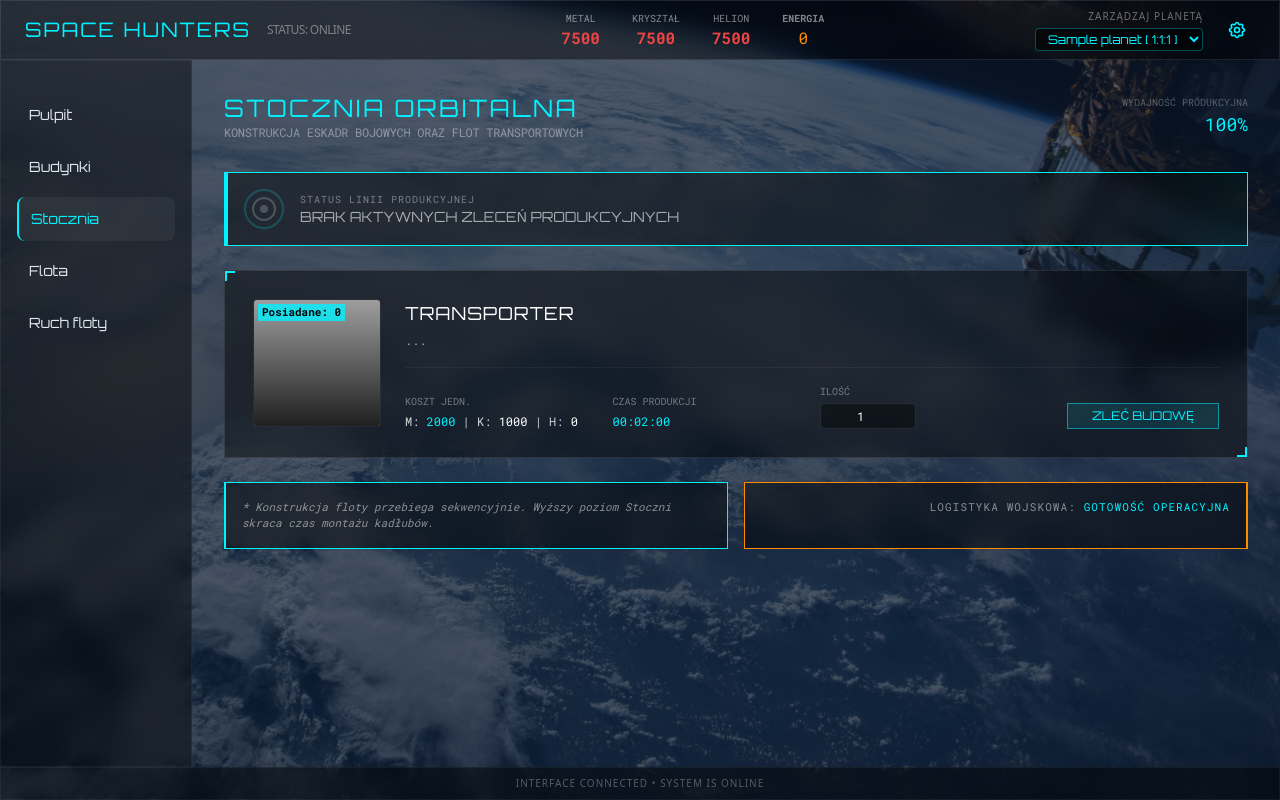
After one commit to Lord-zet/spacehunters, a Django app: page /game/planet/1/shipyard/ in a window 1280 px wide. The commit adds this page. Run offline with Django 5.2, Linux system fonts and the light colour scheme; a user stored in the database is signed in; tables that the repository leaves empty hold one stand-in row (values such as "Sample post"); some libraries are stand-ins or nearby versions; grey boxes are pictures that could not be loaded.

Commit message:
feat: add shipyard view, route and template.

```diff
--- a/src/apps/game/templates/game/base.html
+++ b/src/apps/game/templates/game/base.html
@@ -194,7 +194,11 @@
                         Budynki
                     </a>
                 </li>
-
+                <li>
+                    <a href="{% url 'game:shipyard' pk=planet.id %}" class="flex items-center p-3 transition-colors hover:bg-white/10 rounded-lg {% if request.resolver_match.url_name == 'shipyard' %}nav-link-active{% endif %}">
+                        Stocznia
+                    </a>
+                </li>
                 <li>
                     <a href="{% url 'game:send_fleet' pk=planet.id %}" class="flex items-center p-3 transition-colors hover:bg-white/10 rounded-lg {% if request.resolver_match.url_name == 'send_fleet' %}nav-link-active{% endif %}">
                         Flota
--- /dev/null
+++ b/src/apps/game/templates/game/shipyard.html
@@ -0,0 +1,137 @@
+{% extends "game/base.html" %}
+{% load time_extras %}
+
+{% block title %}Stocznia | {{ planet.name }}{% endblock %}
+
+{% block content %}
+
+
+{% if planet_buildings.shipyard_level < 1 %}
+    <div class="warning">
+        <div class="glass-panel p-4 text-[14px] text-white/50 text-left border-r-2 border-accent-orange uppercase tracking-widest">
+            Musisz najpierw wybudować stocznię.
+        </div>
+    </div>
+
+{% else %}
+
+    <div class="max-w-5xl mx-auto space-y-6 font-mono text-white">
+
+        <!-- NAGŁÓWEK SEKCJI -->
+        <div class="flex items-center justify-between mb-8">
+            <div>
+                <h2 class="font-scifi text-2xl text-accent-cyan tracking-widest uppercase">Stocznia orbitalna</h2>
+                <p class="text-xs text-white/40 uppercase tracking-tight">Konstrukcja eskadr bojowych oraz flot transportowych</p>
+            </div>
+            <div class="text-right">
+                <span class="text-[10px] block text-white/30 uppercase">Wydajność produkcyjna</span>
+                <span class="text-lg text-accent-cyan">100%</span>
+            </div>
+        </div>
+
+        <!-- PANEL STATUSU PRODUKCJI STOCZNI -->
+        <div class="glass-panel border-l-4 border-accent-cyan p-4 flex items-center justify-between overflow-hidden relative">
+            <div class="flex items-center space-x-4">
+                <div class="relative">
+                    <div class="w-10 h-10 rounded-full border-2 border-accent-cyan/20 flex items-center justify-center">
+                        {% if ship_construction_in_progress %}
+                            <div class="w-6 h-6 border-2 border-accent-cyan border-t-transparent rounded-full animate-spin"></div>
+                        {% else %}
+                            <div class="w-6 h-6 border-2 border-white/20 rounded-full flex items-center justify-center">
+                                <div class="w-2 h-2 bg-white/20 rounded-full"></div>
+                            </div>
+                        {% endif %}
+                    </div>
+                </div>
+                <div>
+                    <p class="text-[10px] text-white/40 uppercase tracking-widest">Status Linii Produkcyjnej</p>
+                    <h3 class="text-sm font-scifi uppercase">
+                        {% if ship_construction_in_progress %}
+                            W budowie: <span class="text-accent-cyan">{{ active_ship_label }} [ {{ ship_construction.quantity }} szt. ]</span>
+                        {% else %}
+                            <span class="text-white/60">Brak aktywnych zleceń produkcyjnych</span>
+                        {% endif %}
+                    </h3>
+                </div>
+            </div>
+
+            {% if ship_construction_in_progress %}
+            <div class="text-right">
+                <p class="text-[10px] text-white/40 uppercase tracking-widest">Pozostały czas</p>
+                <p class="text-sm font-scifi text-accent-orange">{{ ship_construction.ends_at|time_remaining }}</p>
+            </div>
+            {% endif %}
+
+            <!-- Dekoracyjne tło dla panelu -->
+            <div class="absolute right-0 top-0 h-full w-32 bg-gradient-to-l from-accent-cyan/5 to-transparent pointer-events-none"></div>
+        </div>
+
+        <!-- GŁÓWNY PANEL STATKÓW -->
+        <div class="glass-panel hud-border p-1">
+            <div class="divide-y divide-white/10">
+
+            {% for ship_code, item in shipyard_ships.items %}
+
+                    <div class="p-6 flex flex-col md:flex-row gap-6 hover:bg-white/5 transition-colors">
+                        <!-- Miniatura -->
+                        <div class="w-32 h-32 flex-shrink-0 bg-black/40 border border-white/10 rounded overflow-hidden relative">
+                            <div class="absolute inset-0 bg-gradient-to-t from-black/80 to-transparent z-10"></div>
+                            <img src="https://images.unsplash.com/photo-1534447677768-be436bb09401?auto=format&fit=crop&q=80&w=200" alt="Transporter" class="w-full h-full object-cover">
+                            <span class="absolute top-1 left-1 z-20 bg-accent-cyan/80 text-black text-[11px] px-1 font-bold">Posiadane: {{ item.owned_quantity }}</span>
+                        </div>
+
+                        <!-- Opis i Dane -->
+                        <div class="flex-1 flex flex-col justify-between">
+                            <div>
+                                <h3 class="text-lg font-scifi text-white uppercase tracking-wider">{{ item.config.label }}</h3>
+                                <p class="text-xs text-white/60 mt-1 leading-relaxed">...</p>
+                            </div>
+
+                            <form action="{% url 'game:shipyard' pk=planet.pk %}" method="POST" class="mt-4 grid grid-cols-1 md:grid-cols-4 gap-4 border-t border-white/5 pt-4 items-end">
+                                {% csrf_token %}
+                                <div>
+                                    <p class="text-[10px] text-white/40 uppercase mb-1">Koszt jedn.</p>
+                                    <p class="text-xs text-white/80">M: <span class="text-accent-cyan">{{ item.unit_cost.metal|default:0 }}</span> | K: <span class="text-white">{{ item.unit_cost.crystal|default:0 }}</span> | H: <span class="text-white">{{ item.unit_cost.helion|default:0 }}</span></p>
+                                </div>
+                                <div>
+                                    <p class="text-[10px] text-white/40 uppercase mb-1">Czas produkcji</p>
+                                    <p class="text-xs text-accent-cyan font-mono">{{ item.unit_build_time|format_duration }}</p>
+                                </div>
+                                <div>
+                                    <p class="text-[10px] text-white/40 uppercase mb-1">Ilość</p>
+                                    <input type="hidden" name="ship_code" value="{{ ship_code }}">
+                                    <input type="number" name="quantity" min="1" value="1"
+                                           class="w-full md:w-24 bg-black/40 border border-white/10 rounded px-2 py-1 text-xs text-center focus:border-accent-cyan outline-none transition-all">
+                                </div>
+                                <div class="flex justify-end">
+                                    <button type="submit" class="w-full md:w-auto bg-accent-cyan/10 hover:bg-accent-cyan/30 border border-accent-cyan/50 text-accent-cyan px-6 py-1 text-xs uppercase font-scifi transition-all hover:scale-105 active:scale-95"
+                                            {% if ship_construction_in_progress or planet_buildings.shipyard_level < item.config.required_shipyard_level %}
+                                                disabled
+                                            {% endif %}>
+                                        Zleć budowę
+                                    </button>
+
+                                </div>
+                            </form>
+                        </div>
+                    </div>
+
+            {% endfor %}
+
+            </div>
+        </div>
+
+        <!-- PANEL INFORMACYJNY (DOLNY) -->
+        <div class="grid grid-cols-1 md:grid-cols-2 gap-4">
+            <div class="glass-panel p-4 text-[11px] text-white/50 italic border-l-2 border-accent-cyan">
+                * Konstrukcja floty przebiega sekwencyjnie. Wyższy poziom Stoczni skraca czas montażu kadłubów.
+            </div>
+            <div class="glass-panel p-4 text-[11px] text-white/50 text-right border-r-2 border-accent-orange uppercase tracking-widest">
+                Logistyka wojskowa: <span class="text-accent-cyan">Gotowość operacyjna</span>
+            </div>
+        </div>
+    </div>
+
+{% endif %}
+
+{% endblock %}
--- a/src/apps/game/templatetags/time_extras.py
+++ b/src/apps/game/templatetags/time_extras.py
@@ -24,3 +24,20 @@ def time_remaining(value):
     seconds = total_seconds % 60
 
     return f"{minutes}m {seconds}s"
+
+
+@register.filter
+def format_duration(value):
+    try:
+        total_seconds = int(value)
+    except (TypeError, ValueError):
+        return value
+
+    if total_seconds < 0:
+        total_seconds = 0
+
+    hours = total_seconds // 3600
+    minutes = (total_seconds % 3600) // 60
+    seconds = total_seconds % 60
+
+    return f"{hours:02}:{minutes:02}:{seconds:02}"
--- a/src/apps/game/urls.py
+++ b/src/apps/game/urls.py
@@ -9,4 +9,5 @@ urlpatterns = [
     path("planet/<int:pk>/send-fleet/", views.send_fleet, name="send_fleet"),
     path("planet/<int:pk>/fleets/", views.fleet_list, name="fleet_list"),
     path("planet/<int:pk>/buildings/", views.planet_buildings, name="buildings"),
+    path("planet/<int:pk>/shipyard/", views.planet_shipyard, name="shipyard"),
 ]
--- a/src/apps/game/views.py
+++ b/src/apps/game/views.py
@@ -6,10 +6,16 @@ from django.utils import timezone
 from .models import Planet, Fleet
 from .forms import SendFleetForm
 from .buildings import BUILDINGS
+from .ships import SHIPS
 from .domain_services.fleet import send_transport_fleet, send_stationing_fleet
 from .domain_services.buildings import start_building_upgrade, get_upgrade_cost
 from .domain_services.resources import get_production_per_hour, get_storage_capacity
 from .domain_services.sync import synchronize_planet_state, synchronize_user_state
+from .domain_services.shipyard import (
+    start_ship_construction,
+    get_ship_construction_cost,
+    get_ship_construction_time_seconds,
+)
 from apps.game.domain.exceptions import DomainError
 from .selectors import (
     get_active_fleets_for_user,
@@ -208,3 +214,64 @@ def fleet_list(request, pk):
         "now": timezone.now(),
     }
     return render(request, "game/fleet_list.html", context)
+
+
+@login_required
+def planet_shipyard(request, pk):
+    planet = get_user_planet_or_404(request.user, pk)
+
+    synchronize_user_state(request.user)
+    planet, _ = synchronize_planet_state(planet)
+
+    request.session["active_planet_id"] = planet.id
+
+    if getattr(planet, "_ship_construction_finished", False):
+        messages.success(request, "Budowa statków została zakończona.")
+
+    if request.method == "POST":
+        ship_code = request.POST.get("ship_code", "").strip()
+        quantity_raw = request.POST.get("quantity", "0").strip()
+
+        try:
+            quantity = int(quantity_raw)
+        except ValueError:
+            messages.error(request, "Nieprawidłowa liczba statków.")
+            return redirect("game:shipyard", pk=planet.pk)
+
+        try:
+            start_ship_construction(planet, ship_code, quantity)
+            messages.success(request, "Rozpoczęto budowę statków.")
+        except DomainError as e:
+            messages.error(request, str(e))
+
+        return redirect("game:shipyard", pk=planet.pk)
+
+    background = get_planet_background(planet)
+    construction = planet.get_ship_construction()
+
+    active_ship_label = ""
+    if construction.ship_code:
+        active_ship_label = SHIPS.get(construction.ship_code, {}).get("label", construction.ship_code)
+
+    shipyard_ships = {
+        code: {
+            "config": config,
+            "owned_quantity": planet.get_ship_quantity(code),
+            "unit_cost": get_ship_construction_cost(code, 1),
+            "unit_build_time": get_ship_construction_time_seconds(code, 1),
+        }
+        for code, config in SHIPS.items()
+    }
+
+    context = {
+        "planet": planet,
+        "planet_buildings": planet.get_buildings(),
+        "background": background,
+        "storage_capacities": get_storage_capacities(planet),
+        "field_usage": get_planet_field_usage(planet),
+        "shipyard_ships": shipyard_ships,
+        "ship_construction": construction,
+        "ship_construction_in_progress": construction.is_in_progress(),
+        "active_ship_label": active_ship_label,
+    }
+    return render(request, "game/shipyard.html", context)
```
Also changed, not shown: src/apps/game/templates/game/buildings.html (+41 -0 lines).
